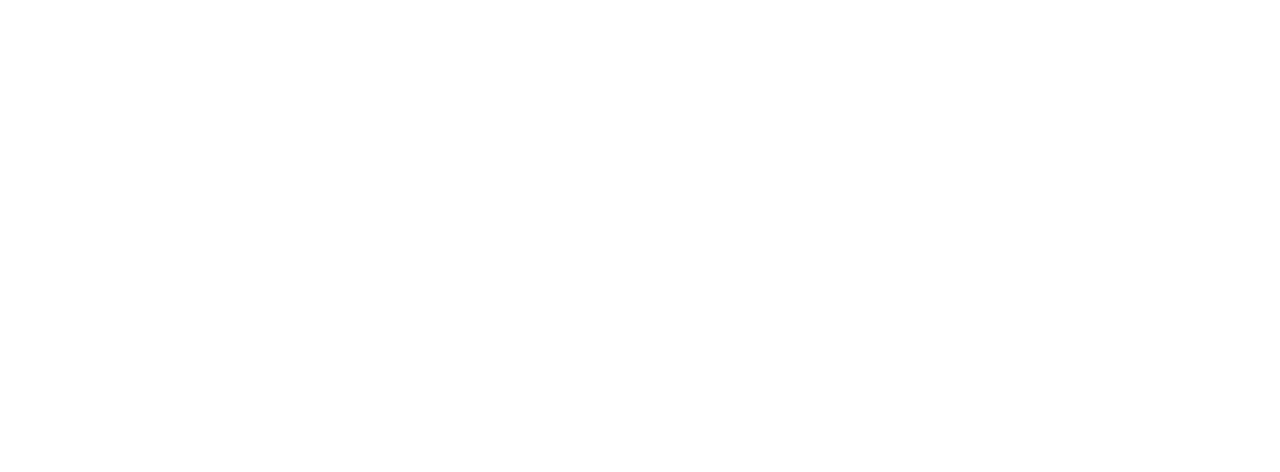
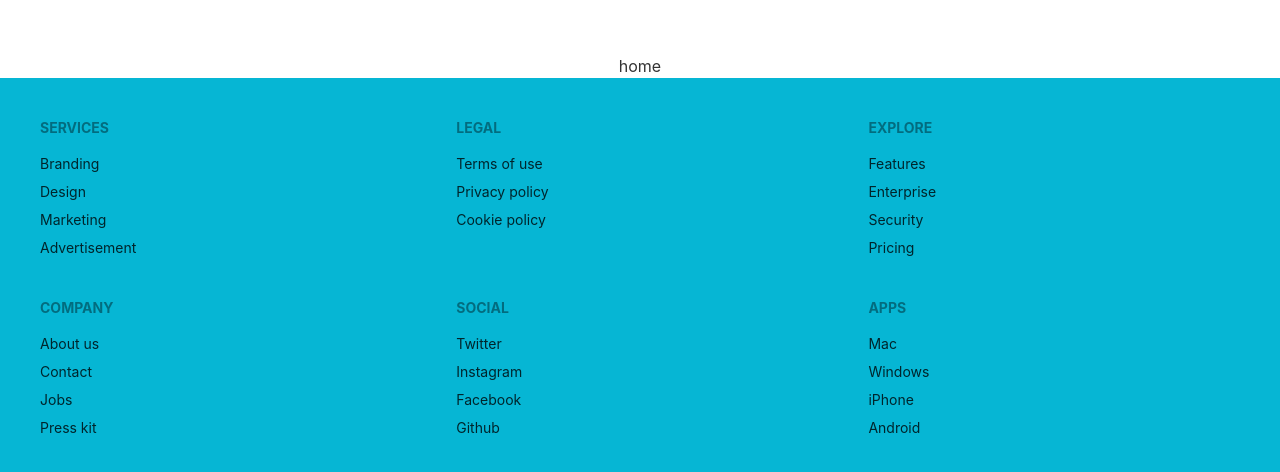
Before and after one commit to SumiAkter2/sumi-akter-personal-portfolio, a React (Create React App) app: page / in a window 1280 px wide. Shown: the part 746-1218 px from the top of the page. Before the commit the page ends 800 px from the top, so only its background shows below. Built offline with nearby package versions, Linux system fonts and the light colour scheme.

Commit message:
added router , layout,footer

```diff
--- a/src/App.js
+++ b/src/App.js
@@ -1,15 +1,14 @@
 import { useState } from "react";
+import { RouterProvider } from "react-router-dom";
 import "./App.css";
+import router from "./Router/Routes";
 
 function App() {
   const [dark, setDark] = useState(false);
 
   return (
-    <div className="App " data-theme={dark ? "dark" : "light"}>
-      <button className="btn btn-primary" onClick={() => setDark(!dark)}>
-        Hello
-      </button>
-      <h1 className="text-primary text-3xl"> Heljsdtui lsdkfjrueiw</h1>
+    <div className="App mx-auto max-w-screen-xl" data-theme={dark ? "dark" : "light"}>
+      <RouterProvider router={router}> </RouterProvider>
     </div>
   );
 }
--- /dev/null
+++ b/src/Layout/Main.js
@@ -0,0 +1,16 @@
+import React from "react";
+import { Outlet } from "react-router-dom";
+import Footer from "../Pages/Share/Footer";
+import Header from "../Pages/Share/Header";
+
+const Main = () => {
+  return (
+    <div>
+      <Header />
+      <Outlet />
+      <Footer />
+    </div>
+  );
+};
+
+export default Main;
--- /dev/null
+++ b/src/Pages/Home/Banner.js
@@ -0,0 +1,11 @@
+import React from 'react';
+
+const Banner = () => {
+    return (
+        <div>
+
+        </div>
+    );
+};
+
+export default Banner;
--- /dev/null
+++ b/src/Pages/Home/Home.js
@@ -0,0 +1,11 @@
+import React from "react";
+
+function Home() {
+  return (
+    <div>
+      <h1>home</h1>
+    </div>
+  );
+}
+
+export default Home;
--- /dev/null
+++ b/src/Pages/Share/Footer.js
@@ -0,0 +1,99 @@
+import React from "react";
+
+const Footer = () => {
+  return (
+    <div>
+      <footer className="footer grid-rows-2 p-10 bg-neutral text-neutral-content">
+        <div>
+          <span className="footer-title">Services</span>
+          <a href="/" className="link link-hover">
+            Branding
+          </a>
+          <a href="/" className="link link-hover">
+            Design
+          </a>
+          <a href="/" className="link link-hover">
+            Marketing
+          </a>
+          <a href="/" className="link link-hover">
+            Advertisement
+          </a>
+        </div>
+        <div>
+          <span className="footer-title">Company</span>
+          <a href="/" className="link link-hover">
+            About us
+          </a>
+          <a href="/" className="link link-hover">
+            Contact
+          </a>
+          <a href="/" className="link link-hover">
+            Jobs
+          </a>
+          <a href="/" className="link link-hover">
+            Press kit
+          </a>
+        </div>
+        <div>
+          <span className="footer-title">Legal</span>
+          <a href="/" className="link link-hover">
+            Terms of use
+          </a>
+          <a href="/" className="link link-hover">
+            Privacy policy
+          </a>
+          <a href="/" className="link link-hover">
+            Cookie policy
+          </a>
+        </div>
+        <div>
+          <span className="footer-title">Social</span>
+          <a href="/" className="link link-hover">
+            Twitter
+          </a>
+          <a href="/" className="link link-hover">
+            Instagram
+          </a>
+          <a href="/" className="link link-hover">
+            Facebook
+          </a>
+          <a href="/" className="link link-hover">
+            Github
+          </a>
+        </div>
+        <div>
+          <span className="footer-title">Explore</span>
+          <a href="/" className="link link-hover">
+            Features
+          </a>
+          <a href="/" className="link link-hover">
+            Enterprise
+          </a>
+          <a href="/" className="link link-hover">
+            Security
+          </a>
+          <a href="/" className="link link-hover">
+            Pricing
+          </a>
+        </div>
+        <div>
+          <span className="footer-title">Apps</span>
+          <a href="/" className="link link-hover">
+            Mac
+          </a>
+          <a href="/" className="link link-hover">
+            Windows
+          </a>
+          <a href="/" className="link link-hover">
+            iPhone
+          </a>
+          <a href="/" className="link link-hover">
+            Android
+          </a>
+        </div>
+      </footer>
+    </div>
+  );
+};
+
+export default Footer;
--- /dev/null
+++ b/src/Pages/Share/Header.js
@@ -0,0 +1,59 @@
+import React from "react";
+
+const Header = ({ children }) => {
+  return (
+    <div>
+      <div className="drawer">
+        <input id="my-drawer-3" type="checkbox" className="drawer-toggle" />
+        <div className="drawer-content flex flex-col">
+          {/* <!-- Navbar --> */}
+          <div className="w-full navbar bg-transparent">
+            <div className="flex-none lg:hidden">
+              <label htmlFor="my-drawer-3" className="btn btn-square btn-ghost">
+                <svg
+                  xmlns="http://www.w3.org/2000/svg"
+                  fill="none"
+                  viewBox="0 0 24 24"
+                  className="inline-block w-6 h-6 stroke-current"
+                >
+                  <path
+                    strokeLinecap="round"
+                    strokeLinejoin="round"
+                    strokeWidth="2"
+                    d="M4 6h16M4 12h16M4 18h16"
+                  ></path>
+                </svg>
+              </label>
+            </div>
+            <div className="flex-1 px-2 mx-2">Home</div>
+            <div className="flex-none hidden lg:block">
+              <ul className="menu menu-horizontal">
+                {/* <!-- Navbar menu content here --> */}
+                <li>
+                  <a>Navbar Item 1</a>
+                </li>
+                <li>
+                  <a>Navbar Item 2</a>
+                </li>
+              </ul>
+            </div>
+          </div>
+        </div>
+        <div className="drawer-side">
+          <label htmlFor="my-drawer-3" className="drawer-overlay"></label>
+          <ul className="menu p-4 w-80 bg-base-100">
+            {/* <!-- Sidebar content here --> */}
+            <li>
+              <a>Sidebar Item 1</a>
+            </li>
+            <li>
+              <a>Sidebar Item 2</a>
+            </li>
+          </ul>
+        </div>
+      </div>
+    </div>
+  );
+};
+
+export default Header;
--- /dev/null
+++ b/src/Router/Routes.js
@@ -0,0 +1,12 @@
+import Main from "../Layout/Main";
+import Home from "../Pages/Home/Home";
+
+const { createBrowserRouter } = require("react-router-dom");
+const router = createBrowserRouter([
+  {
+    path: "/",
+    element: <Main />,
+    children: [{ path: "/", element: <Home /> }],
+  },
+]);
+export default router;
--- a/tailwind.config.js
+++ b/tailwind.config.js
@@ -5,13 +5,25 @@
   daisyui: {
     themes: [
       {
-        light: {
-          primary: "#d97706",
+        mytheme: {
+          primary: "#f3f4f6",
+
+          secondary: "#701a75",
+
+          accent: "#d1d5db",
+
+          neutral: "#06b6d4",
+
+          "base-100": "#FFFFFF",
+
+          info: "#6b7280",
+
+          success: "#facc15",
+
+          warning: "#d97706",
+
+          error: "#be123c",
         },
-        dark: { primary: "#701a75" },
-        cupcake: { primary: "#d1d5db" },
-        // coffee: { primary: "#06b6d4" },
-        // synthwave: { primary: "#6b7280" },
       },
     ],
   },
```
Also changed, not shown: src/index.js (+6 -9 lines).
